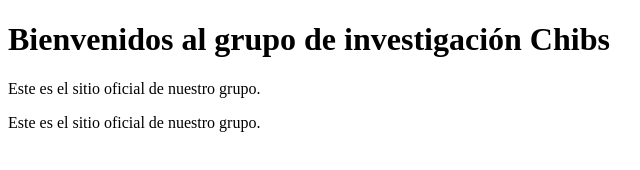
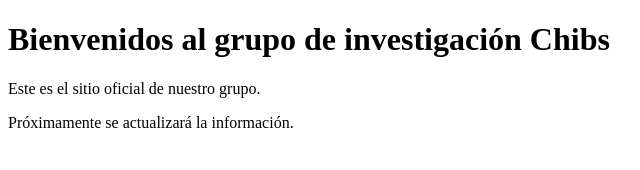
Before and after one commit to jtrasoba/chibs, a plain HTML site: page index.html in a window 1280 px wide. Shown: the full height of the page, 0-640 px from the left. Drawn offline with Linux system fonts and the light colour scheme.

Commit message:
index.html

```diff
--- a/index.html
+++ b/index.html
@@ -9,5 +9,5 @@
     <h1>Bienvenidos al grupo de investigación Chibs</h1>
     <p>Este es el sitio oficial de nuestro grupo.</p>
 </body>
-    <p>Este es el sitio oficial de nuestro grupo.</p>
+    <p>Próximamente se actualizará la información.</p>
 </html>
```
